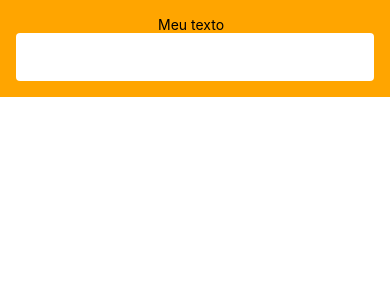
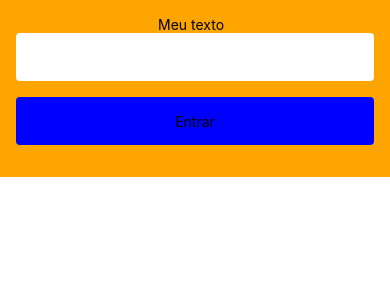
Before and after one commit to lordrodrigoo/Project_React_Native, a React Native app: screen / in a window 390 px wide. Shown: the top 300 px of the page. Built offline with nearby package versions, Linux system fonts and the light colour scheme.

Commit message:
feat: create shared button

```diff
--- a/src/modules/login/screens/Login.tsx
+++ b/src/modules/login/screens/Login.tsx
@@ -3,13 +3,21 @@
 
 import Input from "../../../shared/components/input/input";
 import { ContainerLogin } from "../styles/login.style";
+import Button from "../../../shared/components/button/button";
 
 const Login = () => {
+
+    const handleOnPress = () => {
+        console.log('Clicou')
+    }
+
+
     return (
         <View>
             <ContainerLogin>
                 <Text>Meu texto  </Text>
                 <Input />
+                <Button margin="16px" title="Entrar" onPress={handleOnPress} />
             </ContainerLogin>
         </View>
     )
--- /dev/null
+++ b/src/shared/components/button/button.style.ts
@@ -0,0 +1,18 @@
+import styled from "styled-components/native";
+
+interface ButtonContainerProps {
+    margin?: string;
+}
+
+
+export const ButtonContainer = styled.TouchableOpacity<ButtonContainerProps>`
+    width: 100%;
+    height: 48px;
+    border-radius: 4px;
+    justify-content: center;
+    align-items: center;
+     ${(props) => (props.margin ? `margin: ${props.margin};` : '')}
+
+    background-color: blue;
+
+`
--- /dev/null
+++ b/src/shared/components/button/button.tsx
@@ -0,0 +1,19 @@
+import { Text,TouchableOpacityProps } from "react-native";
+import { ButtonContainer } from "./button.style";
+import { Stringifier } from "styled-components/dist/types";
+
+
+interface ButtonProps extends  TouchableOpacityProps {
+    title: string;
+    margin?: String;
+}
+
+const Button = ({title, margin, ...props}: ButtonProps) => {
+    return (
+        <ButtonContainer margin={margin} {...props}>
+            <Text>{title}</Text>
+        </ButtonContainer>
+    );
+};
+
+export default Button;
```
